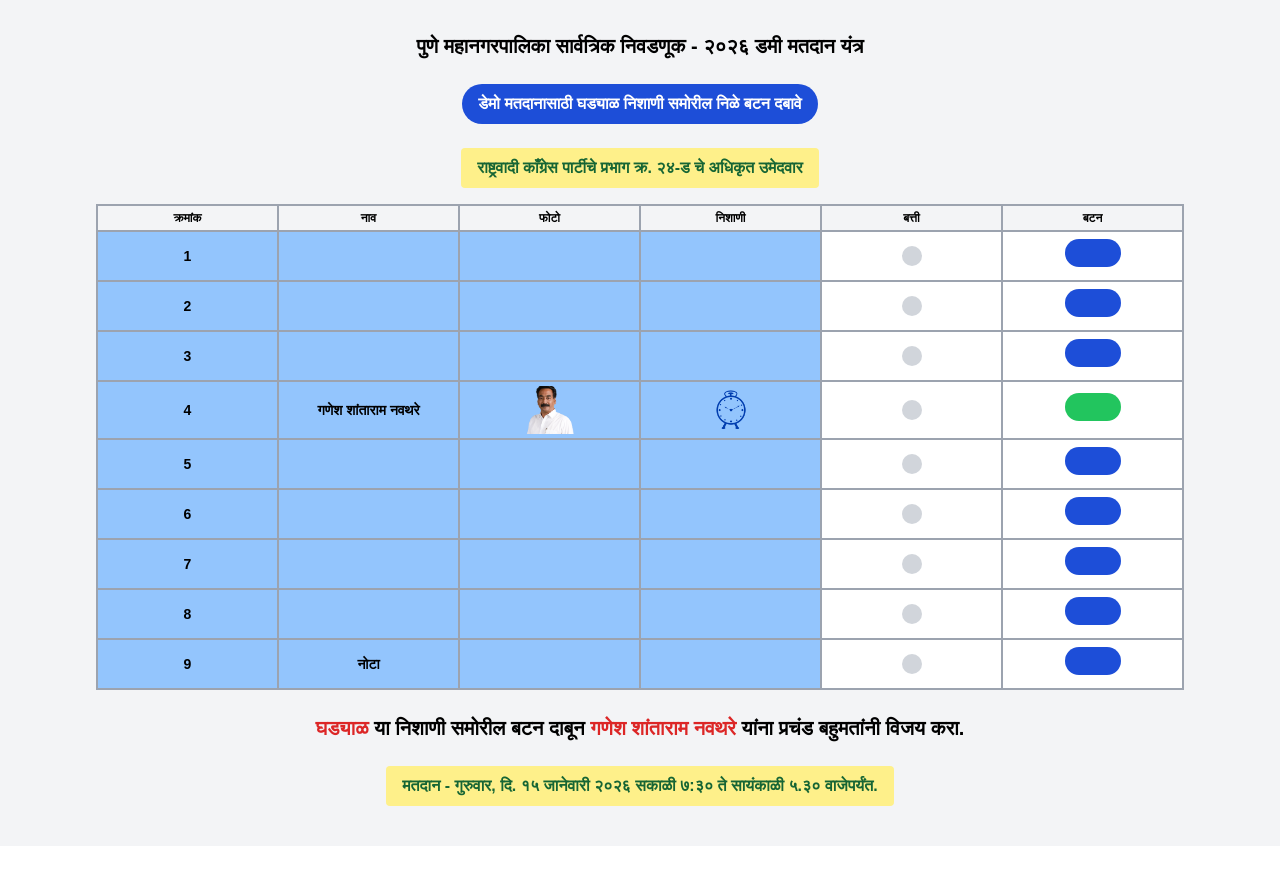
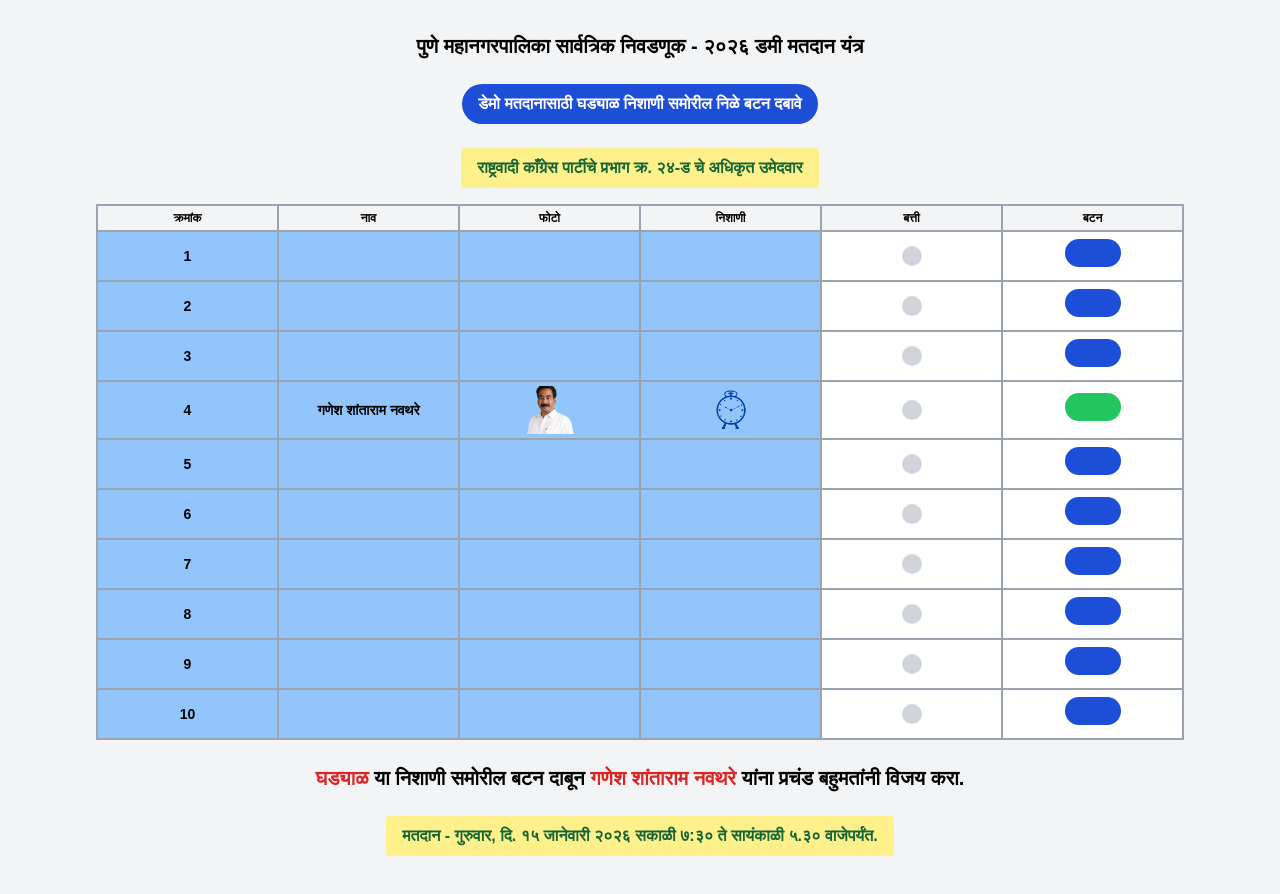
Before and after one commit to corporateDynastical/ganesh_navthare_dummyvote, a Next.js app: page / in a window 1280 px wide. Before the commit the page ends 846 px from the top, so only its background shows below. Built offline with nearby package versions, Linux system fonts and the light colour scheme.

Commit message:
Update page.tsx

```diff
--- a/app/page.tsx
+++ b/app/page.tsx
@@ -68,17 +68,15 @@
           </thead>
 
           <tbody>
-            {[...Array(9)].map((_, index) => (
-              <tr
-                key={index}
-                className="bg-blue-300 dark:bg-gray-800"
-              >
+            {[...Array(10)].map((_, index) => (
+              <tr key={index} className="bg-blue-300 dark:bg-gray-800">
                 <td className="border-2 border-gray-400 px-1 py-1 text-center font-bold text-sm">
                   {index + 1}
                 </td>
 
+                {/* ❌ NOTA removed — only candidate on row 4 */}
                 <td className="border-2 border-gray-400 px-1 py-1 text-center font-bold text-sm">
-                  {index === 3 ? "गणेश शांताराम नवथरे" : index === 8 ? "नोटा" : ""}
+                  {index === 3 ? "गणेश शांताराम नवथरे" : ""}
                 </td>
 
                 <td className="border-2 border-gray-400 px-1 py-1 text-center">
@@ -100,7 +98,7 @@
                   )}
                 </td>
 
-                {/* 🔴 बत्ती column — NOT blue */}
+                {/* बत्ती */}
                 <td className="border-2 border-gray-400 px-1 py-1 text-center bg-white dark:bg-gray-800">
                   <div
                     className={`w-5 h-5 rounded-full mx-auto ${
@@ -109,7 +107,7 @@
                   ></div>
                 </td>
 
-                {/* 🔵 बटन column — NOT blue */}
+                {/* बटन */}
                 <td className="border-2 border-gray-400 px-1 py-1 text-center bg-white dark:bg-gray-800">
                   <button
                     onClick={() =>
```
